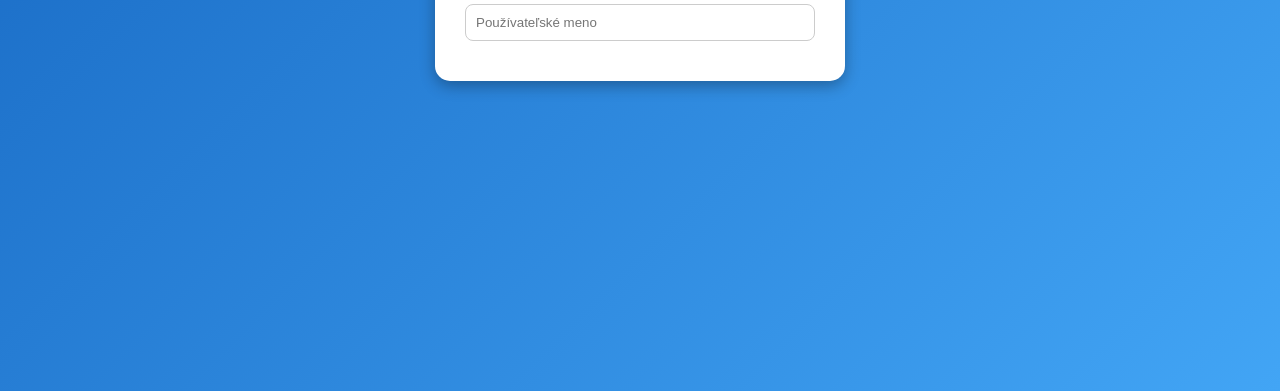
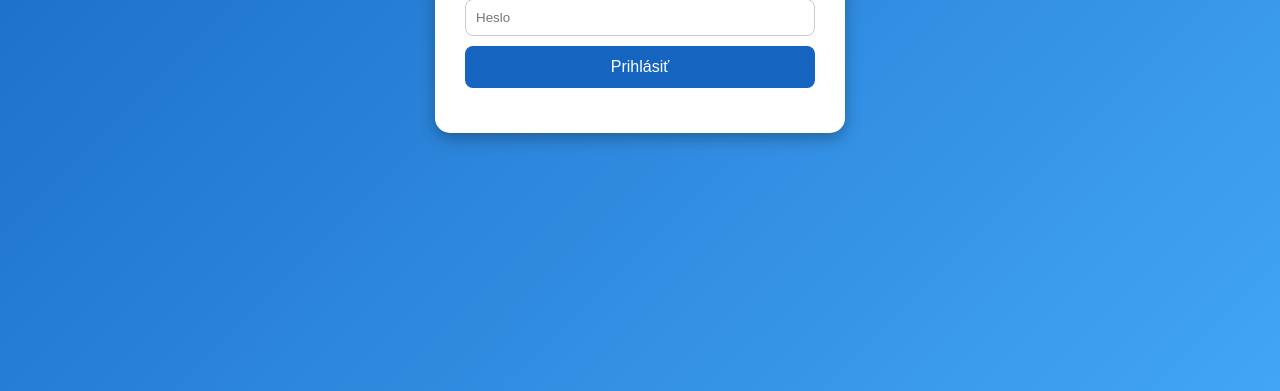
Before and after one commit to ceizepe/mt21b-linky, a plain HTML site: page index.html in a window 1280 px wide. Shown: the part 409-800 px from the top of the page. Drawn offline with Linux system fonts and the light colour scheme.

Commit message:
Update index.html

```diff
--- a/index.html
+++ b/index.html
@@ -78,3 +78,33 @@ button:hover{
     <input
         type="password"
         id="password"
+        placeholder="Heslo">
+
+    <button onclick="login()">
+        Prihlásiť
+    </button>
+
+    <div id="status"></div>
+
+</div>
+
+<script>
+
+function login(){
+
+    const meno =
+        document.getElementById("username").value;
+
+    const heslo =
+        document.getElementById("password").value;
+
+    document.getElementById("status").innerHTML =
+        "Používateľ: " + meno +
+        "<br>Heslo: " + heslo;
+
+}
+
+</script>
+
+</body>
+</html>
```
